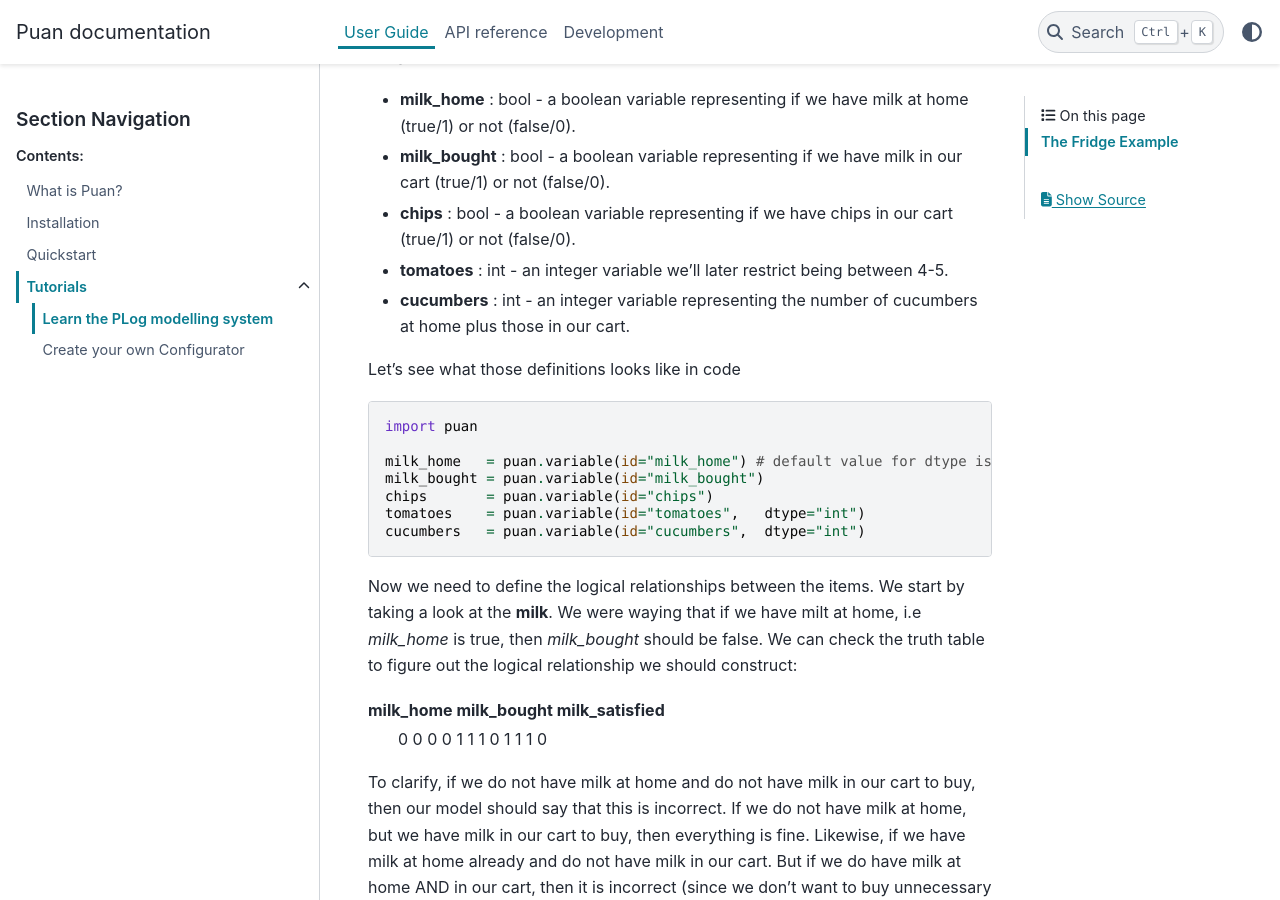
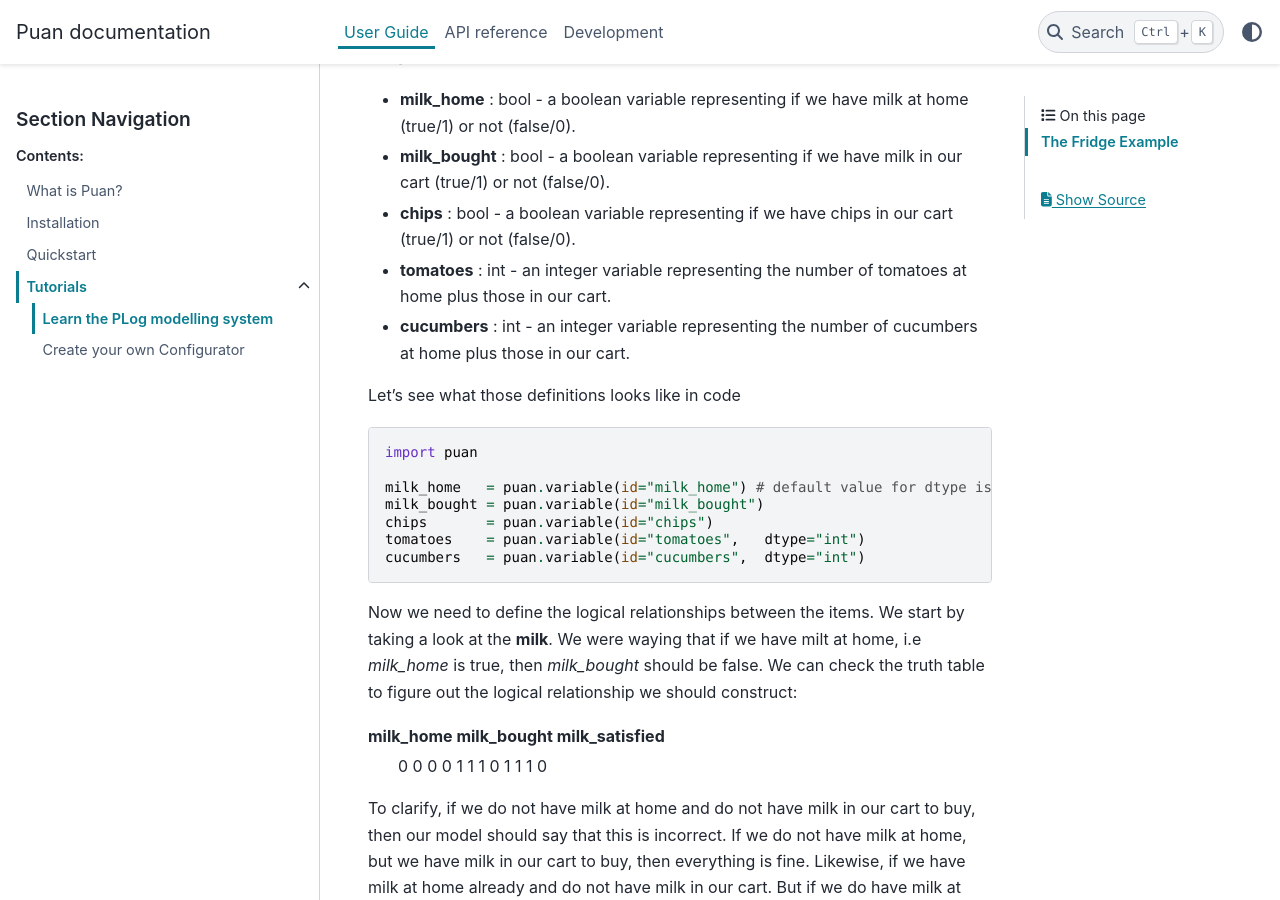
Before and after one commit to ourstudio-se/puan-python, a Sphinx documentation site: the page built from docs/source/guide/tutorials/plog-model.rst, in a window 1280 px wide and 900 px high, scrolled down 705 px. Built offline with Sphinx 7.4.7 and the PyData theme 0.15.4, drawn with Linux system fonts in a browser that asks for light colours.

Commit message:
Update docs/source/guide/tutorials/plog-model.rst
Co-authored-by: ourmoa <100134345+ourmoa@users.noreply.github.com>

```diff
--- a/docs/source/guide/tutorials/plog-model.rst
+++ b/docs/source/guide/tutorials/plog-model.rst
@@ -23,7 +23,7 @@
 - **milk_home**     : bool   - a boolean variable representing if we have milk at home (true/1) or not (false/0).
 - **milk_bought**   : bool   - a boolean variable representing if we have milk in our cart (true/1) or not (false/0).
 - **chips**         : bool   - a boolean variable representing if we have chips in our cart (true/1) or not (false/0).
-- **tomatoes**      : int    - an integer variable we'll later restrict being between 4-5.
+- **tomatoes**      : int    - an integer variable representing the number of tomatoes at home plus those in our cart.
 - **cucumbers**     : int    -  an integer variable representing the number of cucumbers at home plus those in our cart.
 
 Let's see what those definitions looks like in code
```
